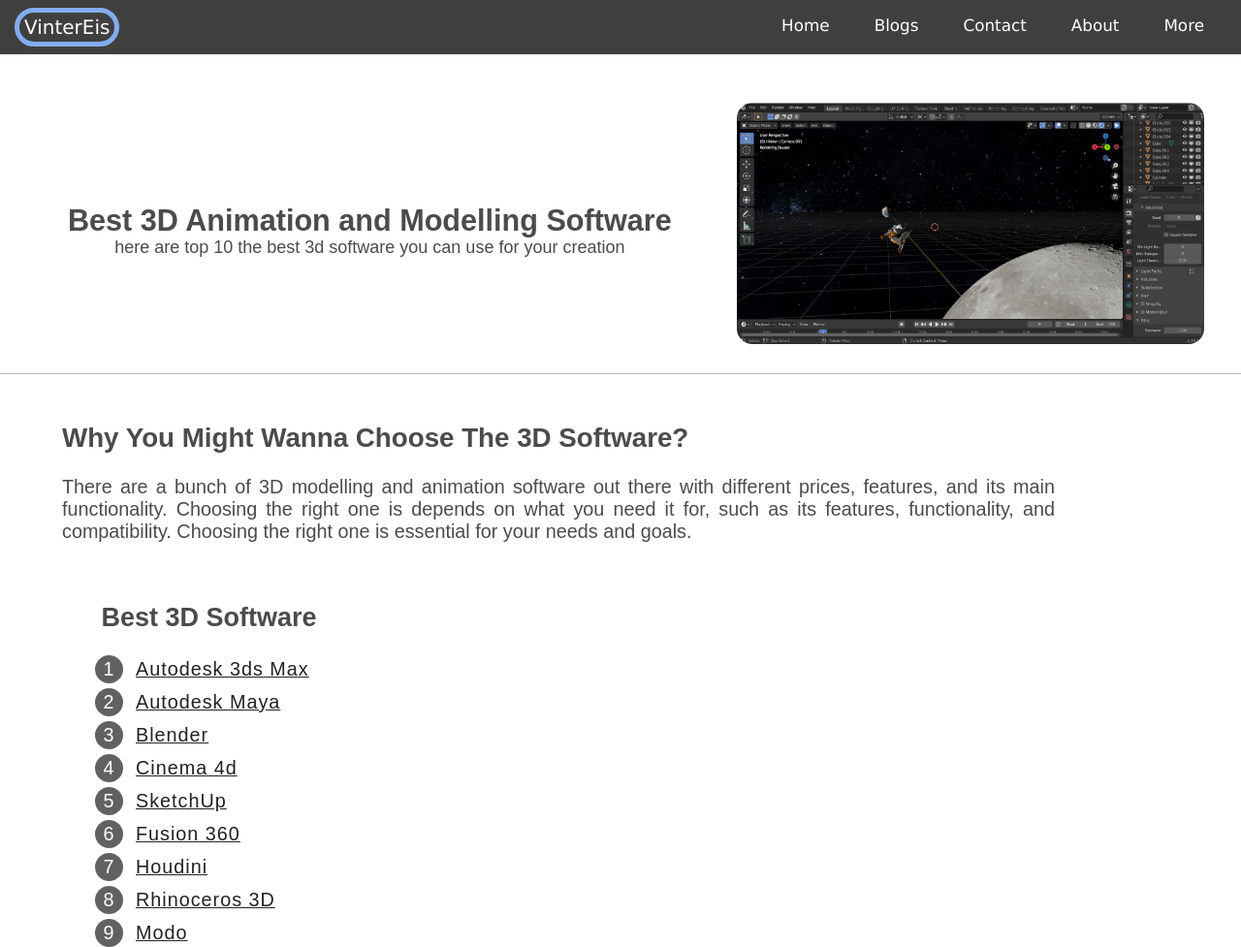
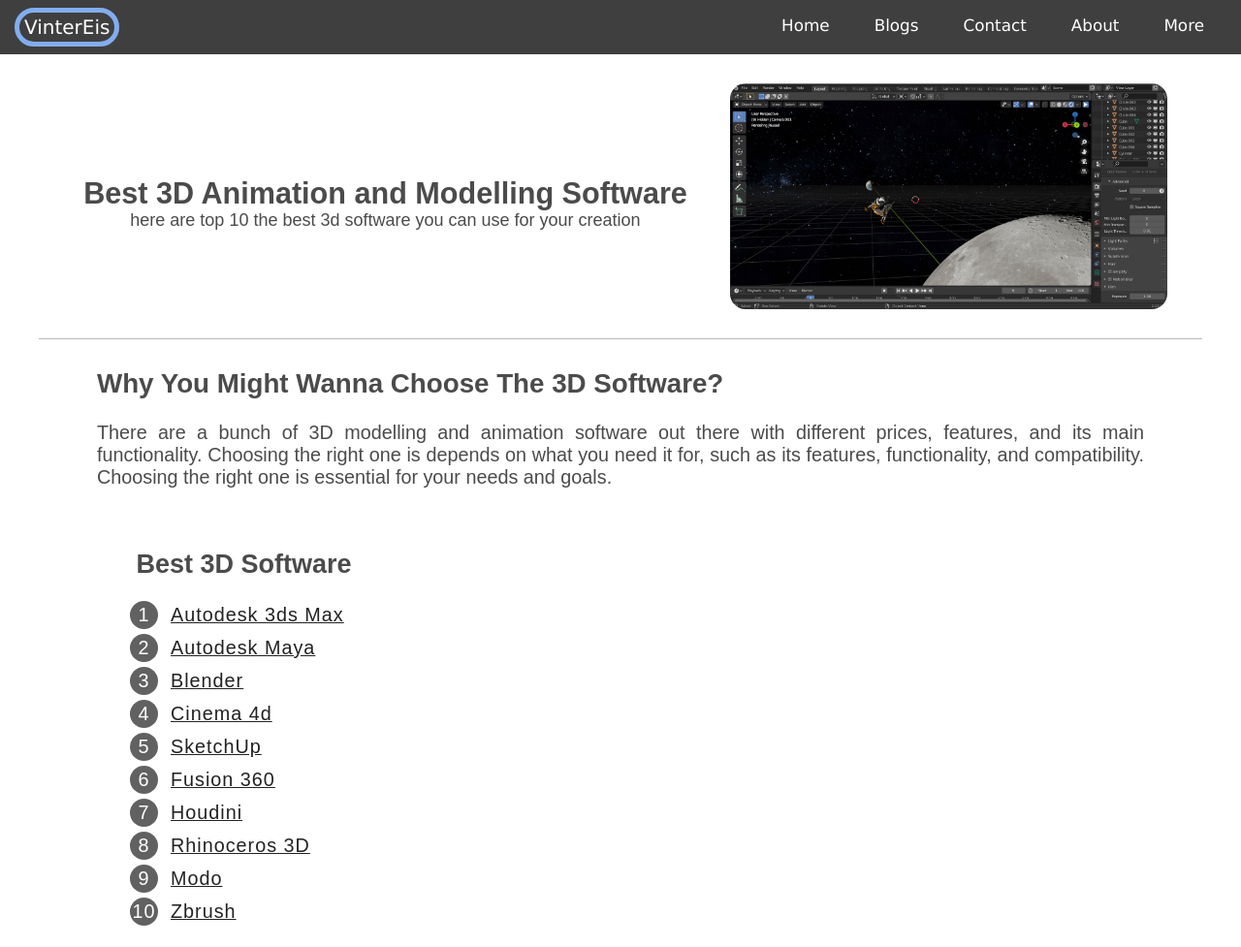
Before and after one commit to VinterEis/VinterEis, a plain HTML site: page contents/best-3d.html in a window 1280 px wide. Shown: the top 977 px of the page at 97% size. Drawn offline with Linux system fonts and the light colour scheme.

Commit message:
Update best-3d.css

```diff
--- a/contents/best-3d.css
+++ b/contents/best-3d.css
@@ -6,16 +6,18 @@ body {
     text-align: justify;
 }
 div.wrapper {
-    margin-top: 35px;
+    max-width: 1200px;
+    margin: 0 auto;
     color: #4b4b4b;
 }
 
 
 /* header */
 header {
-    margin-bottom: 50px;
+    margin: 35px 0 30px;
     border-bottom: 1px solid #b9b9b9;
     padding: 0 3%;
+    color: #4b4b4b;;
 }
 div.title3d {
     text-align: center;
@@ -34,7 +36,7 @@ header img {
 
 /* things to know */
 article.facts {
-    margin: 10px 15% 10px 5%;
+    margin: 10px 5%;
 }
 article h2 {
     font-size: 1.4em;
@@ -121,6 +123,7 @@ figcaption {
     header {
         display: grid;
         grid-template-columns: 3fr 2fr;
+        margin-top: 15px;
     }
     div.title3d {
         text-align: center;
@@ -129,10 +132,6 @@ figcaption {
     }
     body {
         font-size: 18px;
-    }
-    div.software {
-        margin: 0;
-        max-width: 1200px;
     }
     section.grid {
         display: grid;
```
